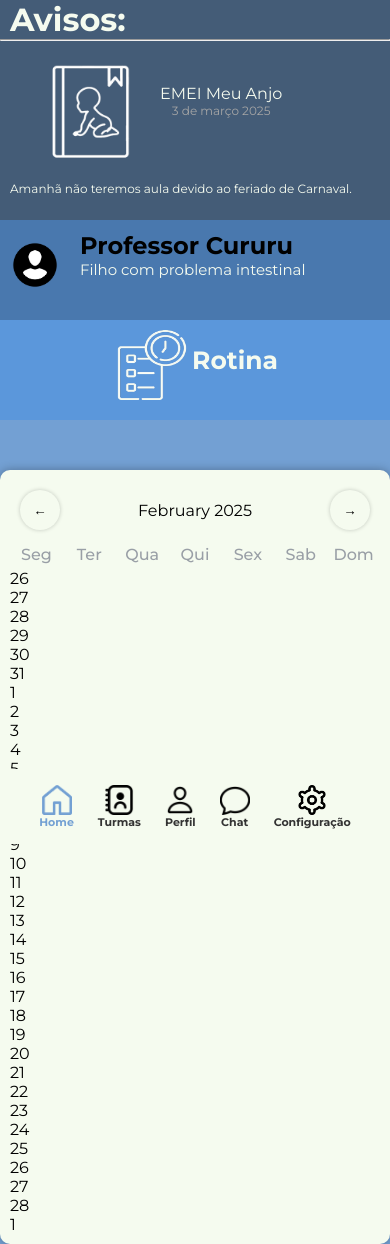
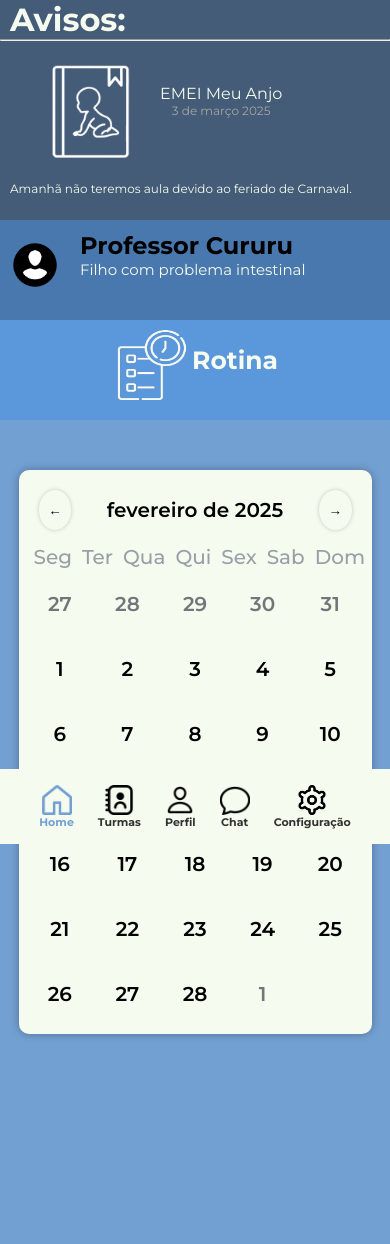
Before and after one commit to Jhuan-Medeiros/Baby_Diary, a React (Vite) app: page / in a window 390 px wide. After the commit the page ends 1114 px from the top, so only its background shows below. Built offline with nearby package versions, Linux system fonts and the light colour scheme; a web font is replaced by a local one.

Commit message:
home-full

```diff
--- a/src/pages/Home/Home.css
+++ b/src/pages/Home/Home.css
@@ -6,6 +6,7 @@
 
 body {
   background-color: #73A0D3;
+  padding-bottom: 80px;
 }
 
 /*posição*/
@@ -150,6 +151,104 @@ body {
   align-items: center;
 }
 
+/*calendario-alinhamento*/
+.container-calendario {
+  display: flex;
+  justify-content: center;
+  align-items: center;
+  margin-top: 50px;
+}
+
+.calendario-inicial {
+  width: 600px;
+  height: auto;
+  display: flex;
+  flex-direction: column;
+  padding: 10px;
+  font-size: 20px;
+  background-color: #F5FBEF;
+  border-radius: 10px;
+  box-shadow: 0 0 10px rgba(0, 0, 0, 0.3);
+}
+
+.cabeçalho-calendario {
+  display: flex;
+  justify-content: space-between;
+  align-items: center;
+  padding: 10px;
+}
+
+.mesAno {
+  text-align: center;
+  font-weight: 600;
+  width: 300px;
+}
+
+.cabeçalho-calendario button {
+  display: flex;
+  align-items: center;
+  justify-content: center;
+  border: none;
+  border-radius: 50%;
+  background-color: #F5FBEF;
+  cursor: pointer;
+  width: 40px;
+  height: 40px;
+  box-shadow: 0 0 4px rgba(0, 0, 0, 0.2);
+}
+
+.dias {
+  display: grid;
+  grid-template-columns: repeat(7,1fr);
+}
+
+.dia {
+  text-align: center;
+  padding: 5px;
+  color: #999FA6;
+  font-weight: 500;
+}
+
+.datas {
+  display: grid;
+  grid-template-columns: repeat(7, 1fr);
+  gap: 5px;
+}
+
+.date {
+  display: flex;
+  align-items: center;
+  justify-content: center;
+  text-align: center;
+  padding: 10px;
+  margin: auto;
+  cursor: pointer;
+  font-weight: 600;
+  border-radius: 50%;
+  width: 40px;
+  height: 40px;
+  transition: 0.4s;
+}
+
+.date:hover {
+  background: #4978AE;
+  color: #F5FBEF;
+}
+
+.date:active {
+
+  background-color: #445C77;
+}
+
+.date.inactive:hover {
+  color: #F5FBEF;
+  background: #999FA6;
+}
+
+.date.inactive {
+  color: #737679;
+}
+
 /*tablet*/
 @media screen and (max-width: 800px) {
 
@@ -183,6 +282,10 @@ body {
   #rotina {
     width: 100px;
     height: 90px;
+  }
+
+  .calendario-inicial {
+    width: 550px;
   }
 
   #homeAzul, #turmas, #perfil, #mensagens, #config {
@@ -238,59 +341,17 @@ body {
     font-size: 25px;
   }
 
+  .calendario-inicial {
+    width: 333px;
+  }
+
+  .datas {
+    grid-template-columns: repeat(5, 1fr);
+  }
+
+
   #homeAzul, #turmas, #perfil, #mensagens, #config {
     width: 30px;
     height: 30px;
   }
 }
-
-/*calendario-alinhamento*/
-.container-calendario {
-  display: flex;
-  justify-content: center;
-  align-items: center;
-  margin-top: 50px;
-}
-
-.calendario-inicial {
-  width: 380px;
-  height: auto;
-  display: flex;
-  flex-direction: column;
-  padding: 10px;
-  background-color: #F5FBEF;
-  border-radius: 10px;
-  box-shadow: 0 0 10px rgba(0, 0, 0, 0.3);
-}
-
-.cabeçalho-calendario {
-  display: flex;
-  justify-content: space-between;
-  align-items: center;
-  padding: 10px;
-}
-
-.cabeçalho-calendario button {
-  display: flex;
-  align-items: center;
-  justify-content: center;
-  border: none;
-  border-radius: 50%;
-  background-color: #F5FBEF;
-  cursor: pointer;
-  width: 40px;
-  height: 40px;
-  box-shadow: 0 0 4px rgba(0, 0, 0, 0.2);
-}
-
-.dias {
-  display: grid;
-  grid-template-columns: repeat(7,1fr);
-}
-
-.dia {
-  text-align: center;
-  padding: 5px;
-  color: #999FA6;
-  font-weight: 500;
-}
--- a/src/pages/Home/Home.jsx
+++ b/src/pages/Home/Home.jsx
@@ -5,6 +5,7 @@ export const Home = () => {
   const [currentDate, setCurrentDate] = useState(new Date());
 
   const updateCalendar = (date) => {
+
     const currentYear = date.getFullYear();
     const currentMonth = date.getMonth();
 
@@ -15,14 +16,17 @@ export const Home = () => {
     const firstDayIndex = firstDay.getDay();
     const lastDayIndex = lastDay.getDay();
 
+    // Ajustando para que a semana comece na segunda-feira
+    const adjustedFirstDayIndex = firstDayIndex === 0 ? 6 : firstDayIndex - 1; // Se domingo (0), muda para 6 (último dia da semana)
+
     // Atualiza o mês e o ano
-    const monthYearString = date.toLocaleString('default', { month: 'long', year: 'numeric' });
+    const monthYearString = date.toLocaleString('pt-BR', { month: 'long', year: 'numeric' });
 
     let datesHTML = '';
 
     // Preenche com os dias do mês anterior
     let prevDates = '';
-    for (let i = firstDayIndex; i > 0; i--) {
+    for (let i = adjustedFirstDayIndex; i > 0; i--) {
       const prevDate = new Date(currentYear, currentMonth, 1 - i);
       prevDates += `<div class="date inactive">${prevDate.getDate()}</div>`;
     }
```
